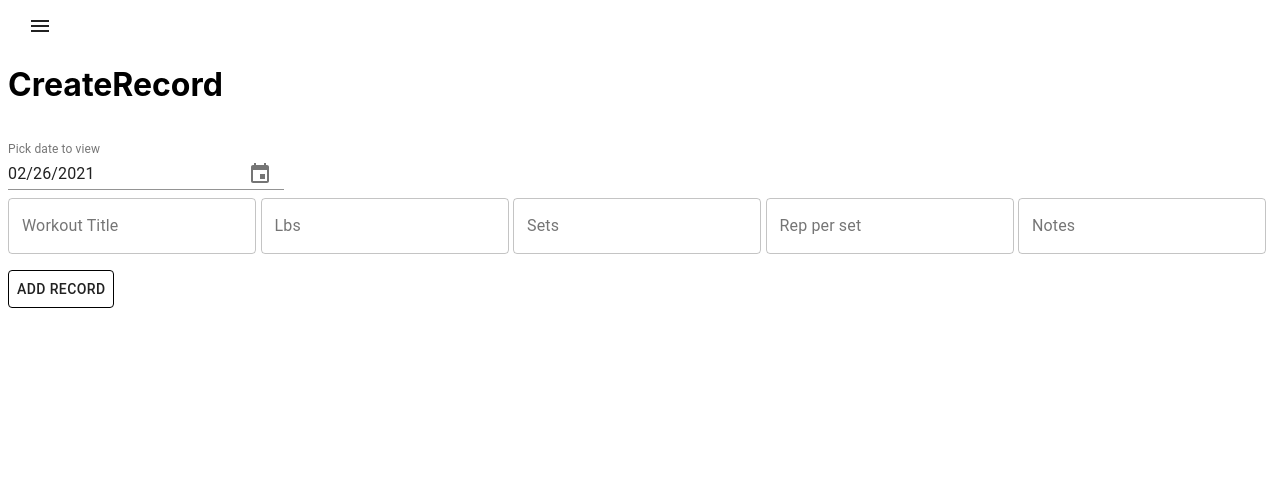
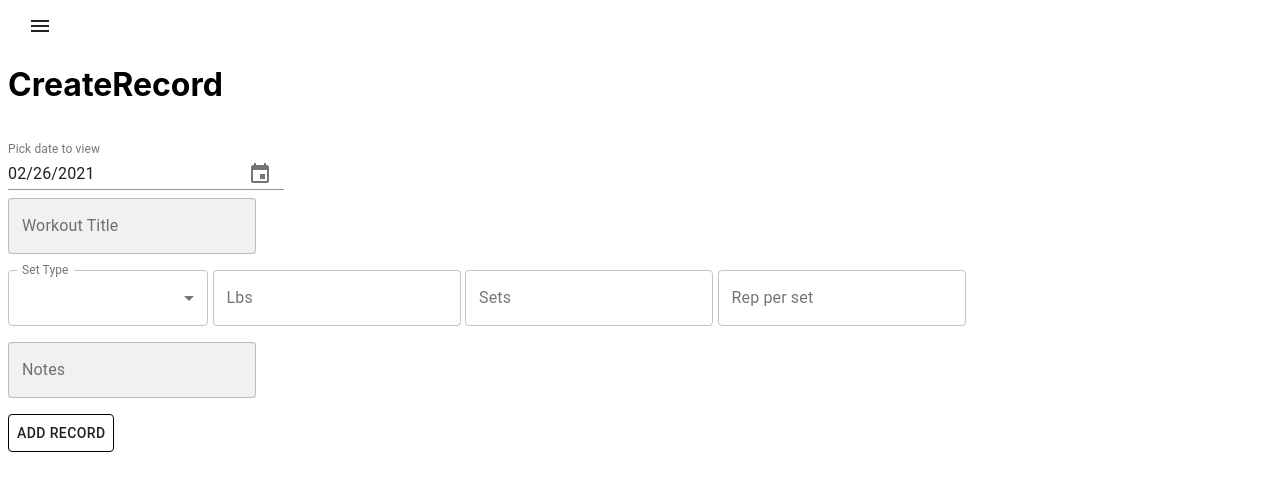
Before and after one commit to nkfoss/Ohm-str-react, a React (Create React App) app: page /createrecord in a window 1280 px wide. Shown: the top 490 px of the page. Built offline with nearby package versions, Linux system fonts and the light colour scheme.

Commit message:
Differentiate `Create Record FC` fields by grey background
Text fields for the moment have a light-grey background. My thinking
being that they are their own type of content apart from the set of
fields that are numbers.

```diff
--- a/src/components/Records/CreateRecord/CreateRecord.scss
+++ b/src/components/Records/CreateRecord/CreateRecord.scss
@@ -1,3 +1,5 @@
 .block {
 	display: block;
+	background: rgb(241, 241, 241);
+	padding: 1rem;
 }
--- a/src/components/Records/CreateRecord/CreateRecord.tsx
+++ b/src/components/Records/CreateRecord/CreateRecord.tsx
@@ -4,6 +4,7 @@ import TextField from '@material-ui/core/TextField';
 import styled from 'styled-components';
 import Button from '@material-ui/core/Button';
 import './CreateRecord.scss'
+import MenuItem from '@material-ui/core/MenuItem';
 
 // TODO: Epic #4: "Create the edit/add exercise page": https://github.com/nkfoss/Ohm-str-react/issues/4
 // EditExerciseRecord: also used for adding new exercises
@@ -27,6 +28,21 @@ import './CreateRecord.scss'
 
 	// 	A button to submit the form
 
+const setTypes = [
+	{
+		value: 'myo',
+		label: 'myo',
+	},
+	{
+		value: 'mtor',
+		label: 'mtor',
+	},
+	{
+		value: 'rest-pause-double',
+		label: 'rest-pause-double',
+	},
+];
+
 export default function CreateRecord() {
 		const StyledTextField = styled(TextField)`
 			margin-bottom: 1rem;
@@ -40,7 +56,7 @@ export default function CreateRecord() {
 			<div>
 				<h1>CreateRecord</h1>
 				<RecordDatePicker></RecordDatePicker>
-				<form noValidate autoComplete='off' className={'MuiTextField-root'}>
+				<form noValidate autoComplete='off'>
 					{/* TODO: iterate each one with params, akin to how sidebar items are mapped*/}
 					<StyledTextField
 						id='outlined-basic'
@@ -48,6 +64,21 @@ export default function CreateRecord() {
 						variant='outlined'
 						className="block" />
 					{' '}
+					<div id="set-numbers">
+						<StyledTextField
+							label='Set Type'
+							select
+							id="outlined-basic"
+							variant='outlined'
+							style={{'width': '200px'}}
+							value="t"
+						>
+							{setTypes.map((option) => (
+								<MenuItem key={option.value} value={option.value}>
+								{option.label}
+								</MenuItem>
+							))}
+						</StyledTextField>{' '}
 						<StyledTextField
 							id='outlined-basic'
 							label='Lbs'
@@ -66,6 +97,8 @@ export default function CreateRecord() {
 							variant='outlined'
 							type='number'
 						/>{' '}
+					</div>
+
 					<StyledTextField
 						id='outlined-basic'
 						label='Notes'
```
Lines whose indentation alone changed are shown as unchanged.
